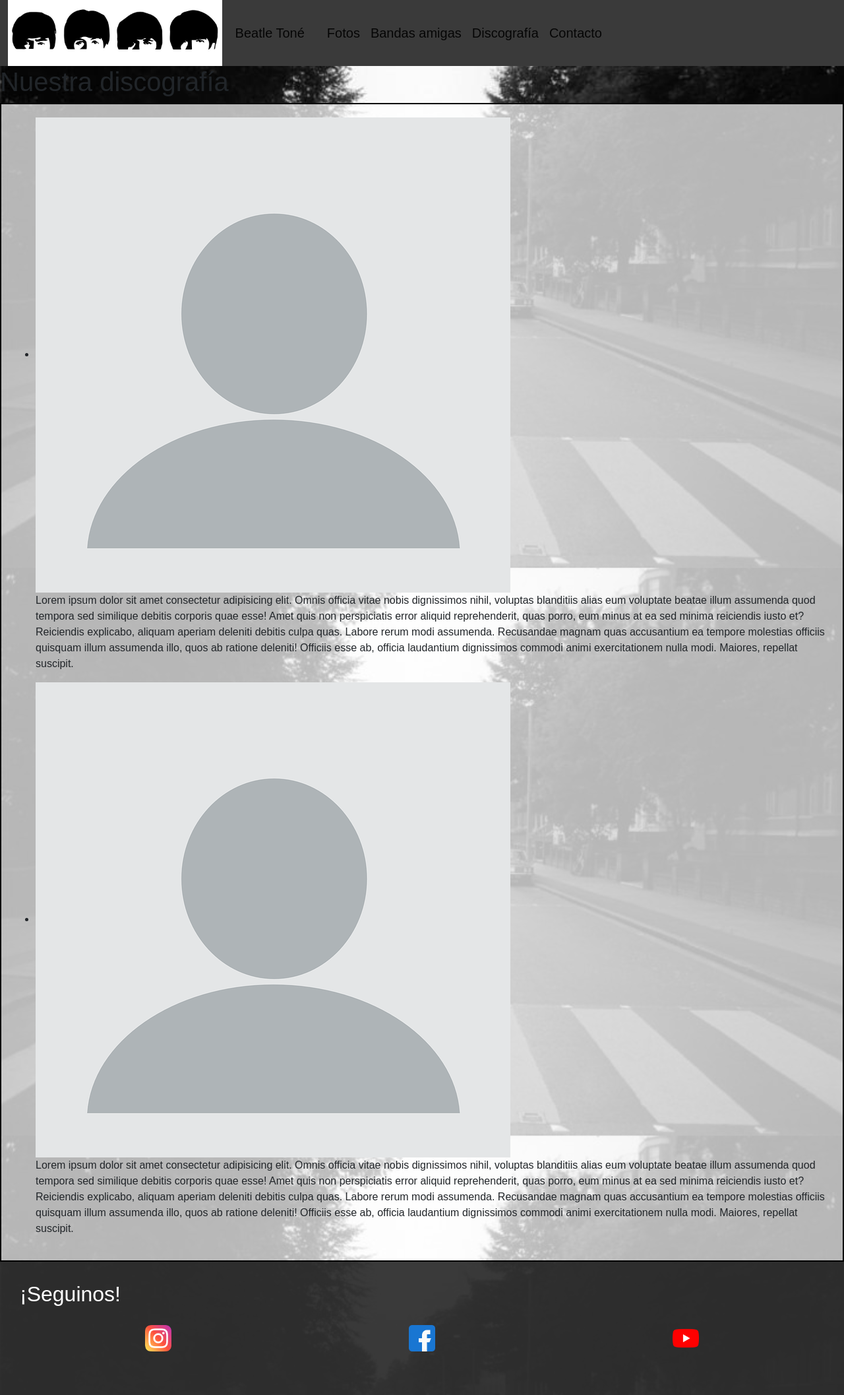
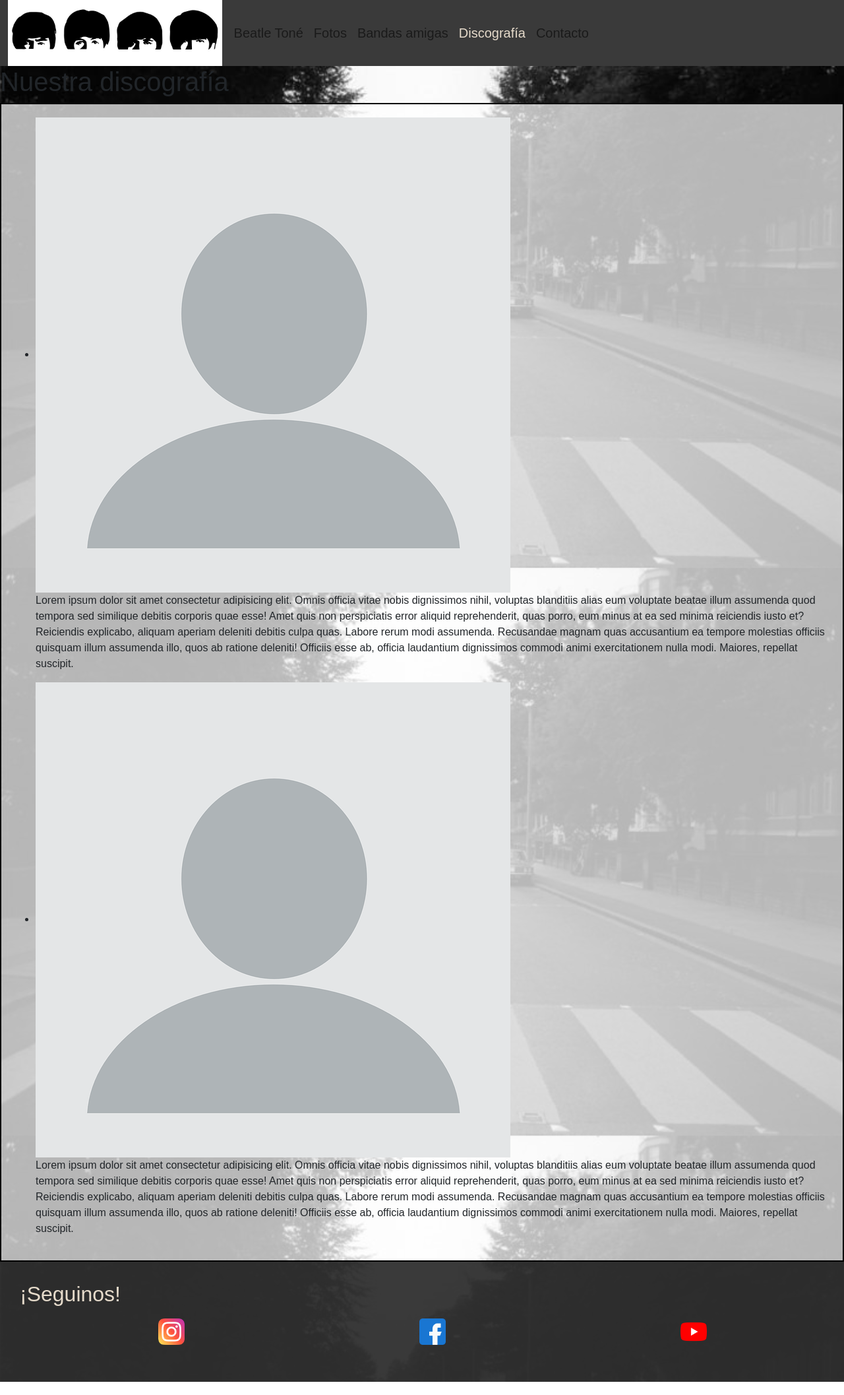
Before and after one commit to 1fran/Desarrollo-web---Proyecto-final, a website: page pages/disco.html in a window 1280 px wide. Shown: the whole page at 66% size. Drawn offline with nearby package versions, Linux system fonts and the light colour scheme.

Commit message:
colores header, animaciones footer, orden colores

```diff
--- a/pages/disco.html
+++ b/pages/disco.html
@@ -1,5 +1,6 @@
 <!DOCTYPE html>
 <html lang="en">
+
 <head>
     <meta charset="UTF-8">
     <meta http-equiv="X-UA-Compatible" content="IE=edge">
@@ -12,6 +13,7 @@
     <link rel="stylesheet" href="../css/style.css">
     <title>Beatle Tone - Banda Tributo - Discografia</title>
 </head>
+
 <body>
     <!-- mismo header en todo el sitio -->
     <header>
@@ -21,7 +23,7 @@
             <div class="container-fluid fondoheader">
                 <img class="logo" src="../images/logo.jpg" alt="imagen de beatle tone">
 
-                <a class="navbar-brand" href="../index.html">Beatle Toné</a>
+
                 <button class="navbar-toggler" type="button" data-bs-toggle="collapse"
                     data-bs-target="#navbarSupportedContent" aria-controls="navbarSupportedContent"
                     aria-expanded="false" aria-label="Toggle navigation">
@@ -30,16 +32,19 @@
                 <div class="collapse navbar-collapse" id="navbarSupportedContent">
                     <ul class="navbar-nav me-auto mb-2 mb-lg-0 links">
                         <li class="nav-item">
-                            <a class="nav-link active" href="fotos.html">Fotos</a>
+                            <a class="nav-link" href="../index.html">Beatle Toné</a>
                         </li>
                         <li class="nav-item">
-                            <a class="nav-link active" href="amigos.html">Bandas amigas</a>
+                            <a class="nav-link" href="fotos.html">Fotos</a>
+                        </li>
+                        <li class="nav-item">
+                            <a class="nav-link" href="amigos.html">Bandas amigas</a>
                         </li>
                         <li class="nav-item">
                             <a class="nav-link active" href="disco.html">Discografía</a>
                         </li>
                         <li class="nav-item">
-                            <a class="nav-link active" href="contacto.html">Contacto</a>
+                            <a class="nav-link" href="contacto.html">Contacto</a>
                         </li>
                     </ul>
 
@@ -58,16 +63,28 @@
                 <li>
                     <img class="perfil" src="../images/perfil.webp" alt="foto de banda amiga">
 
-                    <p>Lorem ipsum dolor sit amet consectetur adipisicing elit. Omnis officia vitae nobis dignissimos nihil, voluptas blanditiis alias eum voluptate beatae illum assumenda quod tempora sed similique debitis corporis quae esse!
-                    Amet quis non perspiciatis error aliquid reprehenderit, quas porro, eum minus at ea sed minima reiciendis iusto et? Reiciendis explicabo, aliquam aperiam deleniti debitis culpa quas. Labore rerum modi assumenda.
-                    Recusandae magnam quas accusantium ea tempore molestias officiis quisquam illum assumenda illo, quos ab ratione deleniti! Officiis esse ab, officia laudantium dignissimos commodi animi exercitationem nulla modi. Maiores, repellat suscipit.</p>
+                    <p>Lorem ipsum dolor sit amet consectetur adipisicing elit. Omnis officia vitae nobis dignissimos
+                        nihil, voluptas blanditiis alias eum voluptate beatae illum assumenda quod tempora sed similique
+                        debitis corporis quae esse!
+                        Amet quis non perspiciatis error aliquid reprehenderit, quas porro, eum minus at ea sed minima
+                        reiciendis iusto et? Reiciendis explicabo, aliquam aperiam deleniti debitis culpa quas. Labore
+                        rerum modi assumenda.
+                        Recusandae magnam quas accusantium ea tempore molestias officiis quisquam illum assumenda illo,
+                        quos ab ratione deleniti! Officiis esse ab, officia laudantium dignissimos commodi animi
+                        exercitationem nulla modi. Maiores, repellat suscipit.</p>
 
                 <li>
                     <img class="perfil" src="../images/perfil.webp" alt="foto de banda amiga">
 
-                    <p>Lorem ipsum dolor sit amet consectetur adipisicing elit. Omnis officia vitae nobis dignissimos nihil, voluptas blanditiis alias eum voluptate beatae illum assumenda quod tempora sed similique debitis corporis quae esse!
-                    Amet quis non perspiciatis error aliquid reprehenderit, quas porro, eum minus at ea sed minima reiciendis iusto et? Reiciendis explicabo, aliquam aperiam deleniti debitis culpa quas. Labore rerum modi assumenda.
-                    Recusandae magnam quas accusantium ea tempore molestias officiis quisquam illum assumenda illo, quos ab ratione deleniti! Officiis esse ab, officia laudantium dignissimos commodi animi exercitationem nulla modi. Maiores, repellat suscipit.</p>
+                    <p>Lorem ipsum dolor sit amet consectetur adipisicing elit. Omnis officia vitae nobis dignissimos
+                        nihil, voluptas blanditiis alias eum voluptate beatae illum assumenda quod tempora sed similique
+                        debitis corporis quae esse!
+                        Amet quis non perspiciatis error aliquid reprehenderit, quas porro, eum minus at ea sed minima
+                        reiciendis iusto et? Reiciendis explicabo, aliquam aperiam deleniti debitis culpa quas. Labore
+                        rerum modi assumenda.
+                        Recusandae magnam quas accusantium ea tempore molestias officiis quisquam illum assumenda illo,
+                        quos ab ratione deleniti! Officiis esse ab, officia laudantium dignissimos commodi animi
+                        exercitationem nulla modi. Maiores, repellat suscipit.</p>
             </ul>
 
         </section>
@@ -76,7 +93,7 @@
     <footer>
         <h2 id="contacto">¡Seguinos!</h2>
 
-        <ul class="links">
+        <ul class="redes">
             <li>
                 <a href="https://www.instagram.com/beatletone/">
                     <img class="icon" src="../images/logoig.png" alt="logo instagram">
@@ -105,4 +122,5 @@ integrity="sha384-Xe+8cL9oJa6tN/veChSP7q+mnSPaj5Bcu9mPX5F5xIGE0DVittaqT5lorf0EI7
         integrity="sha384-kjU+l4N0Yf4ZOJErLsIcvOU2qSb74wXpOhqTvwVx3OElZRweTnQ6d31fXEoRD1Jy" crossorigin="anonymous">
     </script>
 </body>
+
 </html>
--- a/scss/base/_listas.scss
+++ b/scss/base/_listas.scss
@@ -1,5 +1,7 @@
 $colores:
+black,
 rgba(47, 47, 47, 0.947),
+rgba(128, 128, 128, 0.839),
+rgb(230, 219, 203),
 white,
-rgba(128, 128, 128, 0.839),
 blue;
--- a/scss/components/_footer.scss
+++ b/scss/components/_footer.scss
@@ -2,21 +2,22 @@ footer {
     width: 100%;
     padding: 30px;
     text-decoration: none;
-    list-style: none;
-    background-color: nth($colores, 1);
-    color: nth($colores, 2);
+    background-color: nth($colores, 2);
+    color: nth($colores, 4);
 
 
     .icon {
         padding: 10px;
         max-height: 60px;
+        transition: all 1s;
+        &:hover {
+            transform: scale(1.5);
+        }
     }
-    .links {
-        padding: 10px;
-        text-decoration: none;
+    .redes {
         list-style: none;
         display: flex;
         justify-content: space-around;
-        font-size: 20px;
+
     }
 }
--- a/scss/components/_header.scss
+++ b/scss/components/_header.scss
@@ -2,7 +2,7 @@
 .navbar{
     padding: 0px;
     .fondoheader {
-        background-color: nth($colores, 1);
+        background-color: nth($colores, 2);
         .logo {
             height: 100px;
         }
@@ -10,16 +10,19 @@
             padding-left: 20px;
         }
         .nav-item {
-            color: nth($colores, 2);
+            color: nth($colores, 4);
         }
         .links {
             padding: 10px;
-            text-decoration: none;
+            //text-decoration: none;
             list-style: none;
             display: flex;
             justify-content: space-around;
             font-size: 20px;
             color: nth($colores, 3);
+            .active {
+                color: nth($colores, 4);
+            }
             &:hover {
                 cursor: pointer;
                 color: red;
```
Also changed, not shown: index.html (+8 -3 lines), pages/amigos.html (+1 -1 lines), pages/contacto.html (+1 -1 lines), pages/fotos.html (+1 -1 lines), css/style.css. Lines whose indentation alone changed are shown as unchanged.
